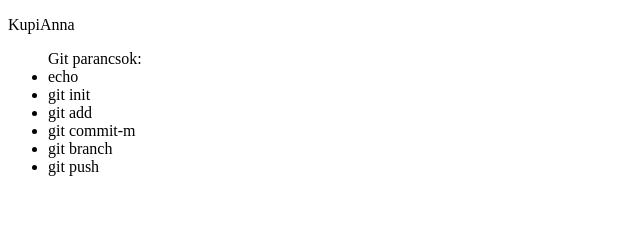
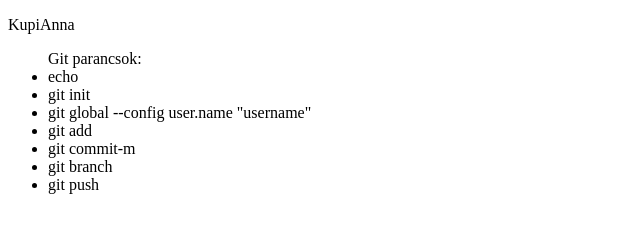
Before and after one commit to kupianna/egyiptom_autok, a plain HTML site: page index.html in a window 1280 px wide. Shown: the whole page, without its empty margins (0-640 px from the left). Drawn offline with Linux system fonts and the light colour scheme.

Commit message:
start working on ul commands

```diff
--- a/index.html
+++ b/index.html
@@ -11,6 +11,7 @@
         Git parancsok:
         <li>echo</li>
         <li>git init</li>
+        <li>git global --config user.name "username"</li>
         <li>git add</li>
         <li>git commit-m</li>
         <li>git branch</li>
```
